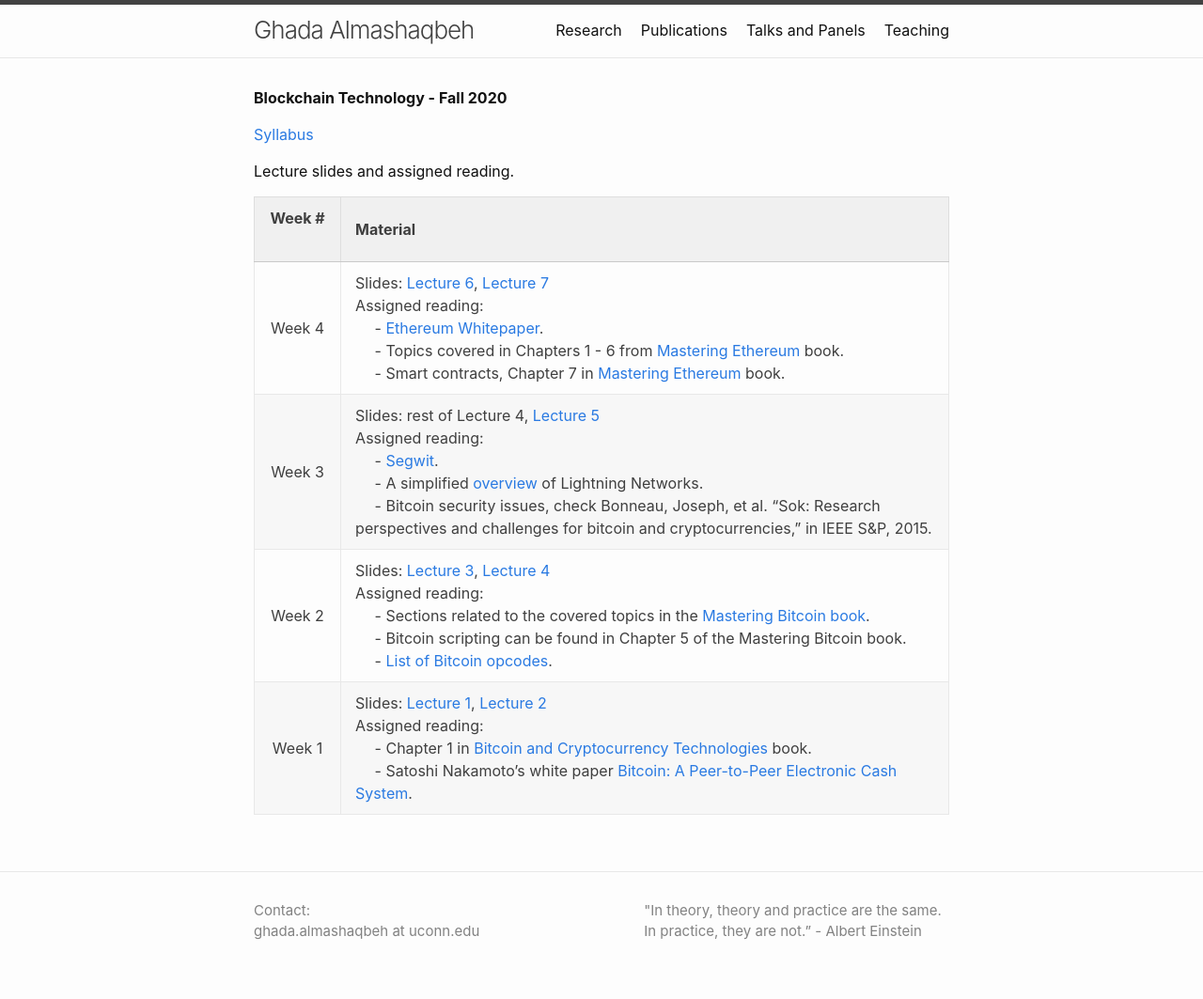
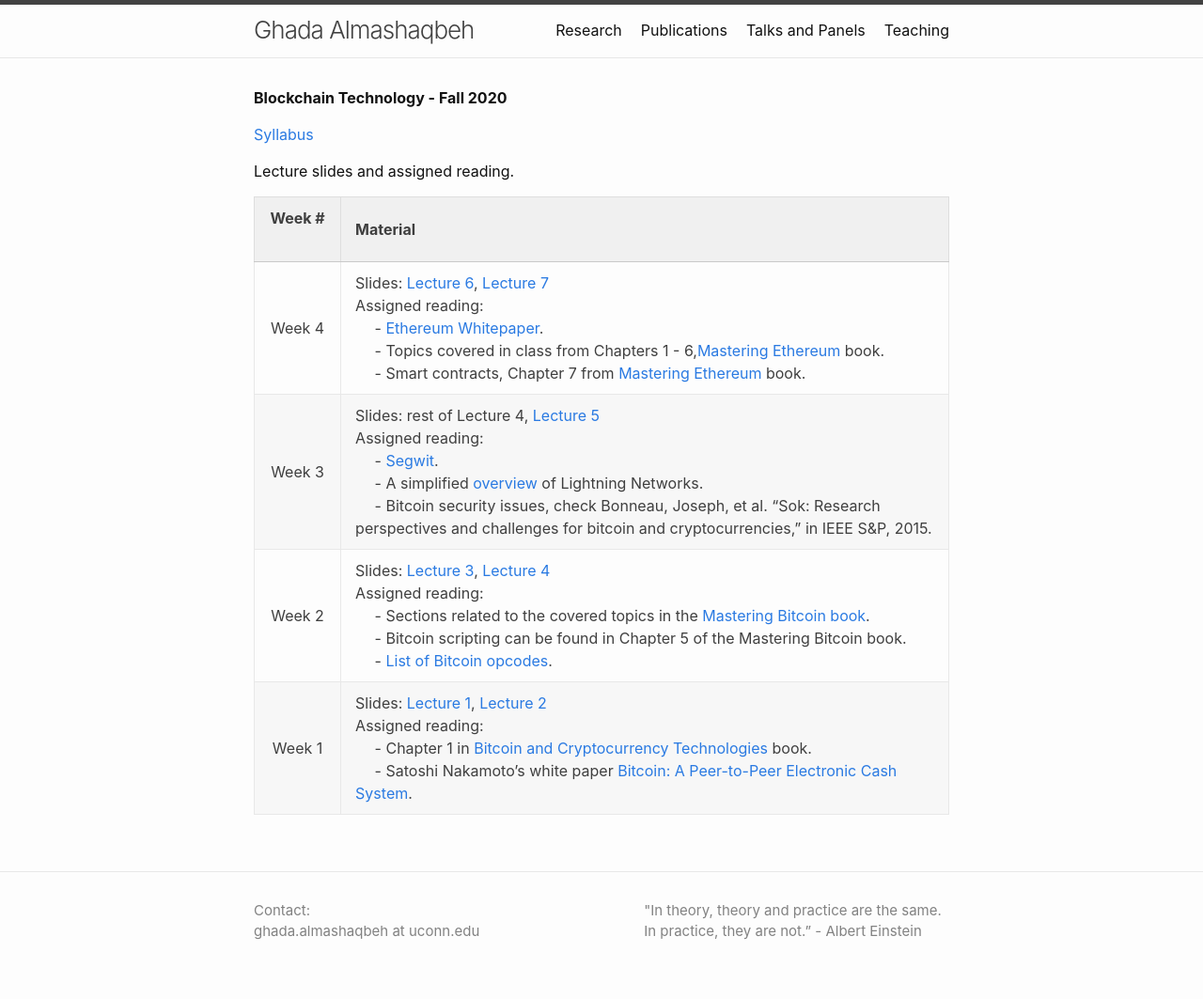
Before and after one commit to GhadaAlmashaqbeh/GhadaAlmashaqbeh.github.io, a Jekyll site: the page built from courses/blockchain-technology-f2020/index.md, in a window 1280 px wide. Shown: the whole page at 94% size. Built offline with Jekyll 4.4.1, drawn with Linux system fonts in a browser that asks for light colours.

```diff
--- a/courses/blockchain-technology-f2020/index.md
+++ b/courses/blockchain-technology-f2020/index.md
@@ -10,7 +10,7 @@
 
 | Week # &nbsp; &nbsp; &nbsp;| Material           |
 |:--------:|--------------------|
-| Week 4 | Slides: [Lecture 6](./lecture6.pdf), [Lecture 7](./lecture7.pdf) <br/> Assigned reading: <br/> &emsp; - [Ethereum Whitepaper](https://ethereum.org/en/whitepaper/). <br/> &emsp; - Topics covered in Chapters 1 - 6 from [Mastering Ethereum](https://github.com/ethereumbook/ethereumbook/blob/develop/book.asciidoc) book. <br/> &emsp; - Smart contracts, Chapter 7 in [Mastering Ethereum](https://github.com/ethereumbook/ethereumbook/blob/develop/book.asciidoc) book. |
+| Week 4 | Slides: [Lecture 6](./lecture6.pdf), [Lecture 7](./lecture7.pdf) <br/> Assigned reading: <br/> &emsp; - [Ethereum Whitepaper](https://ethereum.org/en/whitepaper/). <br/> &emsp; - Topics covered in class from Chapters 1 - 6,[Mastering Ethereum](https://github.com/ethereumbook/ethereumbook/blob/develop/book.asciidoc) book. <br/> &emsp; - Smart contracts, Chapter 7 from [Mastering Ethereum](https://github.com/ethereumbook/ethereumbook/blob/develop/book.asciidoc) book. |
 | Week 3 | Slides: rest of Lecture 4, [Lecture 5](./lecture5.pdf) <br/> Assigned reading: <br/> &emsp; - [Segwit](https://en.bitcoin.it/wiki/Segregated_Witness). <br/> &emsp; - A simplified [overview](https://academy.binance.com/blockchain/what-is-lightning-network) of Lightning Networks. <br/> &emsp; - Bitcoin security issues, check Bonneau, Joseph, et al. "Sok: Research perspectives and challenges for bitcoin and cryptocurrencies," in IEEE S&P, 2015.|
 | Week 2 | Slides: [Lecture 3](./lecture3.pdf), [Lecture 4](./lecture4.pdf) <br/> Assigned reading: <br/> &emsp; - Sections related to the covered topics in the [Mastering Bitcoin book](https://en.bitcoin.it/wiki/Mastering_Bitcoin). <br/> &emsp; - Bitcoin scripting can be found in Chapter 5 of the Mastering Bitcoin book. <br/> &emsp; - [List of Bitcoin opcodes](https://en.bitcoin.it/wiki/Script). |
 | Week 1 | Slides: [Lecture 1](./lecture1.pdf), [Lecture 2](./lecture2.pdf) <br/> Assigned reading: <br/> &emsp; - Chapter 1 in [Bitcoin and Cryptocurrency Technologies](https://d28rh4a8wq0iu5.cloudfront.net/bitcointech/readings/princeton_bitcoin_book.pdf) book. <br/> &emsp; - Satoshi Nakamoto’s white paper [Bitcoin: A Peer-to-Peer Electronic Cash System](https://bitcoin.org/bitcoin.pdf). |
```
